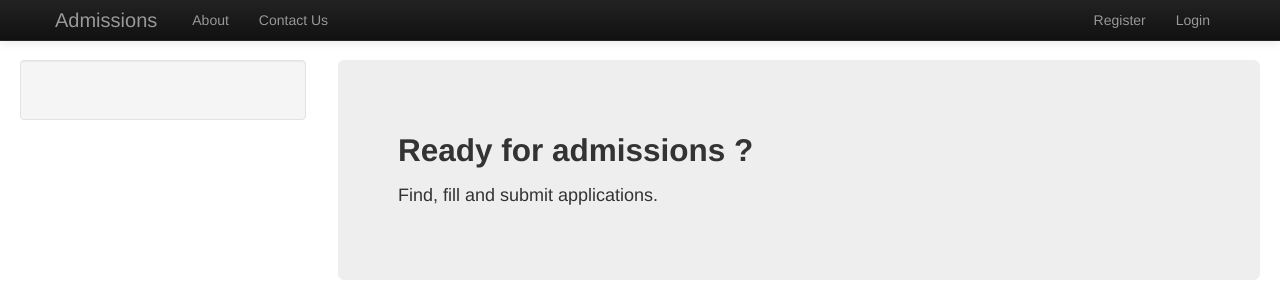
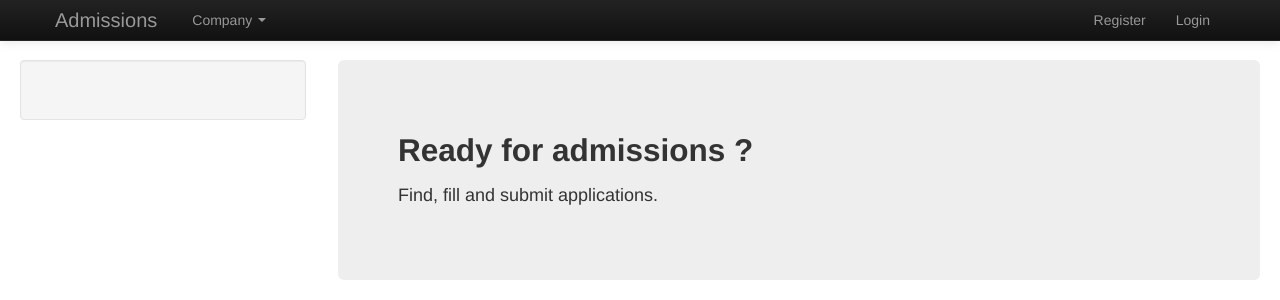
Before and after one commit to miyanda2/schooladmissions, a Django app: page / in a window 1280 px wide. Shown: the top 300 px of the page. Run offline with Django 3.2, Linux system fonts and the light colour scheme; data comes from the database, SQL or seed files in the repository; parts of the project's set-up code (start-up, migrations or seed data) failed here and were passed over; some libraries are stand-ins or nearby versions.

Commit message:
added menu dropdown

```diff
--- a/school/templates/base.html
+++ b/school/templates/base.html
@@ -42,8 +42,18 @@
                         <li><a href="/institution/add/">Add Institution</a></li>
                         <li><a href="/institution/">Apply</a></li>
                     {% endif %}
-                    <li><a href="/about/">About</a></li>
-                    <li><a href="/contact/">Contact Us</a></li>
+                    <li class="dropdown">
+                        <a href="#" data-toggle="dropdown" class="dropdown-toggle">Company <b class="caret"></b></a>
+                        <ul class="dropdown-menu">
+                            <li><a href="/about/">About Us</a></li>
+                            <li><a href="/contact/">Contact</a></li>
+                            <li><a href="/contact/">In The News</a></li>
+                            <li><a href="/contact/">Resources</a></li>
+                            <li><a href="/contact/">Partners</a></li>
+
+                        </ul>
+                    </li>
+
                 </ul>
             </div>
             <!--/.nav-collapse -->
@@ -83,6 +93,13 @@
                     <li><a href="/termsofservice/">Terms Of Service</a></li>
                     <li><a href="/privacy/">Privacy Policy</a></li>
                     <li><a href="/sitemap/">Sitemap</a></li>
+                    {% comment %}<li class="top-space-small" id="footer-social-icons">
+                        <a target="_blank" href="http://www.linkedin.com/"><i class="icon-linkedin"></i></a>
+                        <a target="_blank" href="https://www.facebook.com/"><i class="icon-facebook"></i></a>
+                        <a target="_blank" href="https://twitter.com/"><i class="icon-twitter"></i></a>
+                        <a target="_blank" href="http://www.youtube.com/"><i class="icon-youtube"></i></a>
+                        <a target="_blank" href="https://plus.google.com/"><i class="icon-google-plus"></i></a>
+                    </li>{% endcomment %}
                 </ul>
             </div>
         </div>
```
